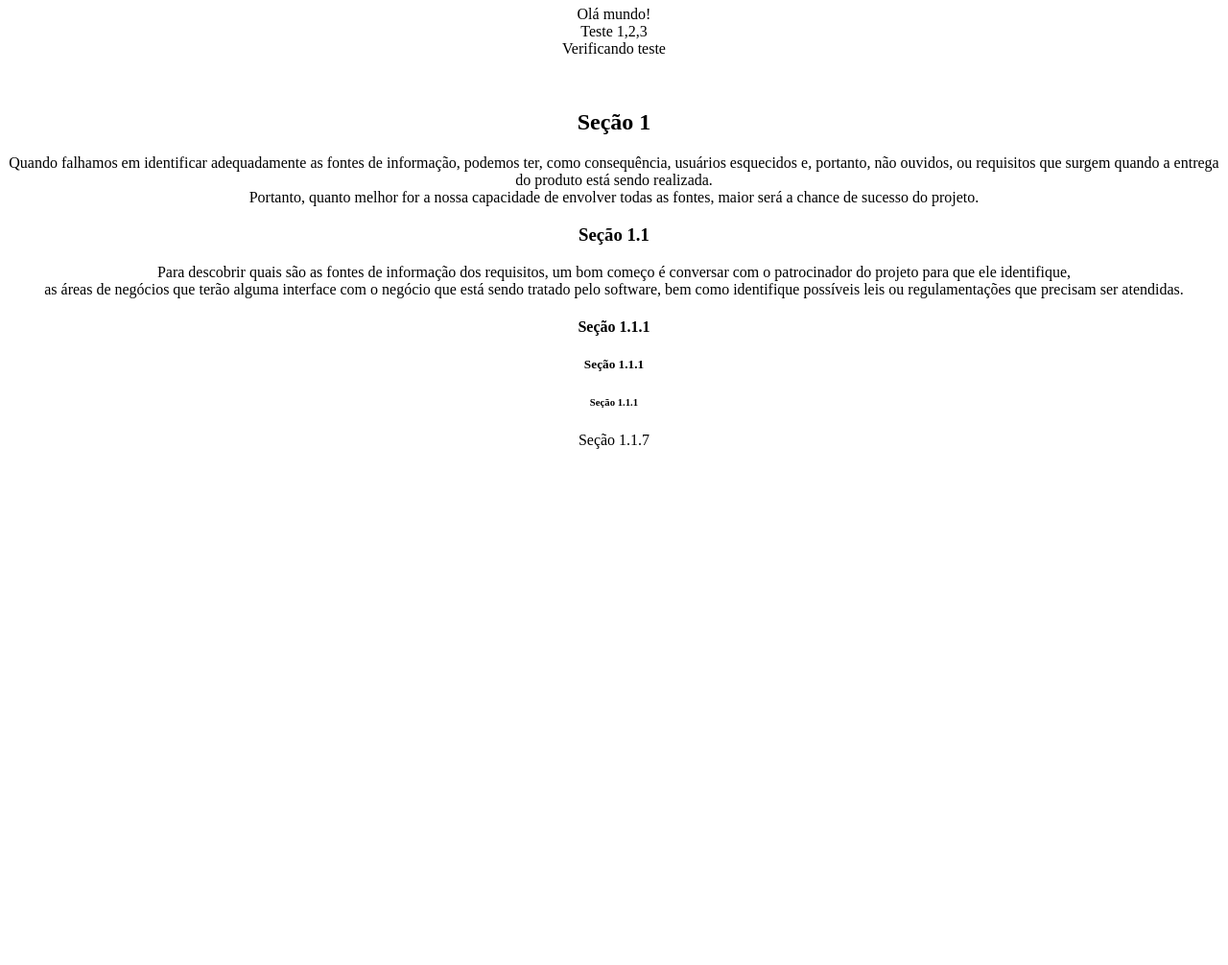
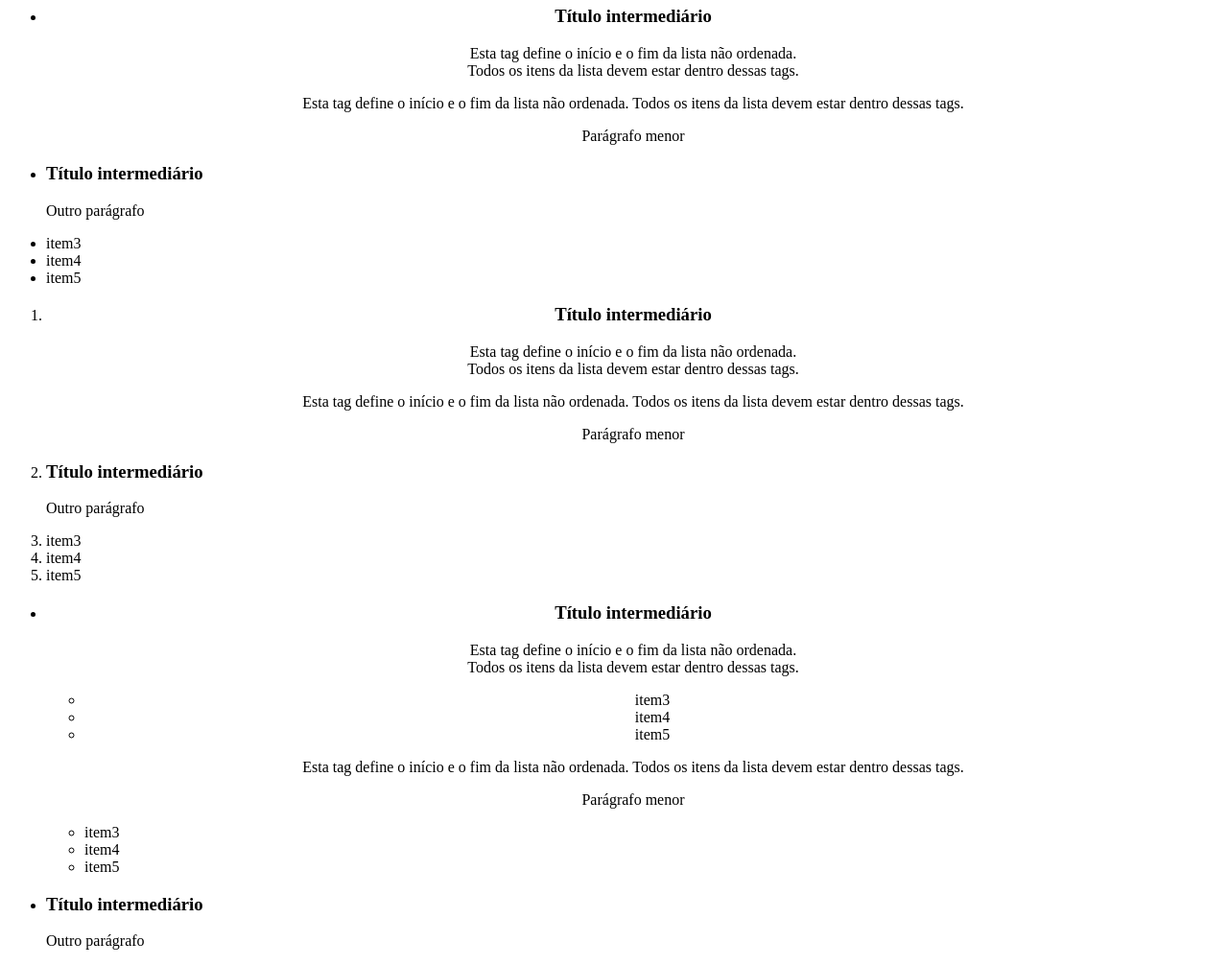
Before and after one commit to rosepael/curso-html, a plain HTML site: page html-basico/listas.html in a window 1280 px wide. Shown: the part 60-1066 px from the top of the page at 96% size. Before the commit the page ends 800 px from the top, so only its background shows below. Drawn offline with Linux system fonts and the light colour scheme.

Commit message:
Comitando arquivos modificados

```diff
--- a/html-basico/listas.html
+++ b/html-basico/listas.html
@@ -5,32 +5,99 @@
         <meta charset="UTF-8">
     </head>
     <body>
+        <h1>Título lista</h1>
+       <ul> <!--"unordered list" (lista não ordenada). Os itens da lista são marcados com marcadores (bolinhas, quadrados, etc.) por padrão. -->
+            <li>
                 <center>
-                <h1>Título da Página</h1>
-                <p>Olá mundo!<br/>
-                   Teste 1,2,3<br/>
-                   Verificando teste
-                </p><br/>
-                <h2>Seção 1</h2>
+                    <h3>Título intermediário</h3>
                     <p>
-                    Quando falhamos em identificar adequadamente as fontes de informação,
-                    podemos ter, como consequência, usuários esquecidos e, portanto, não ouvidos,
-                    ou requisitos que surgem quando a entrega do produto está sendo realizada.
-                    <br/>
-                    Portanto, quanto melhor for a nossa capacidade de envolver todas as fontes,
-                    maior será a chance de sucesso do projeto.
+                        Esta tag define o início e o fim da lista não ordenada.<br/>
+                        Todos os itens da lista devem estar dentro dessas tags.
                     </p>
-                    <h3>Seção 1.1</h3>
                     <p>
-                    Para descobrir quais são as fontes de informação dos requisitos, um bom
-                    começo é conversar com o patrocinador do projeto para que ele identifique,
-                    <br/> as áreas de negócios que terão alguma interface com o negócio que está sendo
-                    tratado pelo software, bem como identifique possíveis leis ou regulamentações que precisam ser atendidas.
+                        Esta tag define o início e o fim da lista não ordenada.
+                        Todos os itens da lista devem estar dentro dessas tags.
                     </p>
-                <h4>Seção 1.1.1</h4>
-                <h5>Seção 1.1.1</h5>
-                <h6>Seção 1.1.1</h6>
-                <h7>Seção 1.1.7</h7>
+                    <p>
+                        Parágrafo menor
+                    </p>
                 </center>
+            </li>
+            <li>
+                <h3>Título intermediário</h3>
+                <p>
+                    Outro parágrafo
+                </p>
+            </li>
+            <li>item3</li>
+            <li>item4</li>
+            <li>item5</li>
+        </ul>
+
+       <ol> <!--"ordered lista" Cada item incluído, atribui-se um número. São marcados com marcadores (números) por padrão. -->
+        <li>
+            <center>
+                <h3>Título intermediário</h3>
+                <p>
+                    Esta tag define o início e o fim da lista não ordenada.<br/>
+                    Todos os itens da lista devem estar dentro dessas tags.
+                </p>
+                <p>
+                    Esta tag define o início e o fim da lista não ordenada.
+                    Todos os itens da lista devem estar dentro dessas tags.
+                </p>
+                <p>
+                    Parágrafo menor
+                </p>
+            </center>
+        </li>
+        <li>
+            <h3>Título intermediário</h3>
+            <p>
+                Outro parágrafo
+            </p>
+        </li>
+        <li>item3</li>
+        <li>item4</li>
+        <li>item5</li>
+   </ol>
+   <ul> <!--lista dentro de um parágrafo, item dentro de item -->
+    <li>
+        <center>
+            <h3>Título intermediário</h3>
+            <p>
+                Esta tag define o início e o fim da lista não ordenada.<br/>
+                Todos os itens da lista devem estar dentro dessas tags.
+                <ul>
+                    <li>item3</li>
+                    <li>item4</li>
+                    <li>item5</li>
+                </ul>
+            </p>
+            <p>
+                Esta tag define o início e o fim da lista não ordenada.
+                Todos os itens da lista devem estar dentro dessas tags.
+            </p>
+            <p>
+                Parágrafo menor
+            </p>
+        </center>
+                <ul> <!--item dentro de item-->
+                    <li>item3</li>
+                    <li>item4</li>
+                    <li>item5</li>
+                </li>
+    </ul>
+    </li>
+    <li>
+        <h3>Título intermediário</h3>
+        <p>
+            Outro parágrafo
+        </p>
+    </li>
+
+
+
+</ul>
 	</body>
 </html>
```
Also changed, not shown: _Artefatos/Conceitos.txt. Lines whose indentation alone changed are shown as unchanged.
